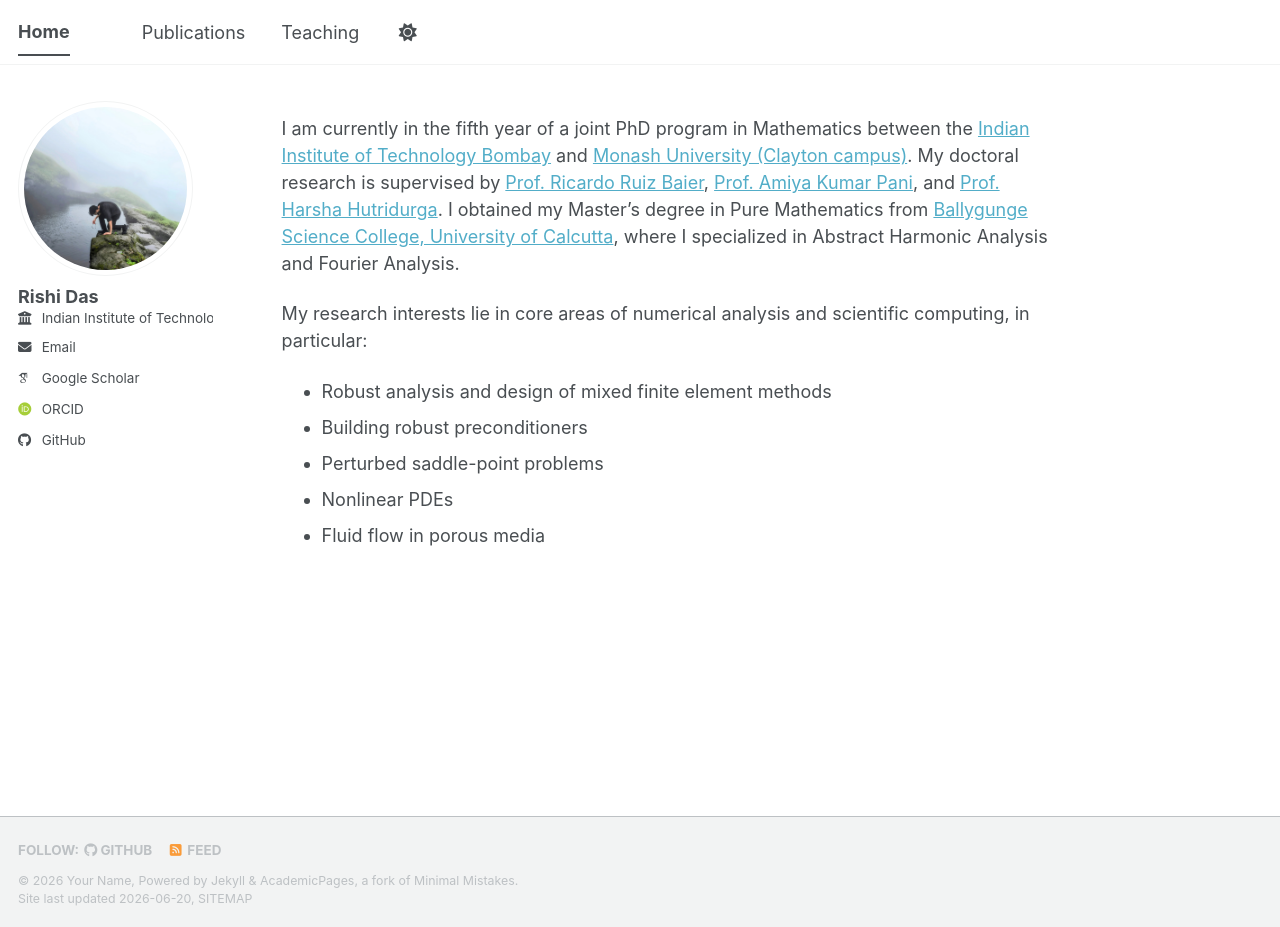
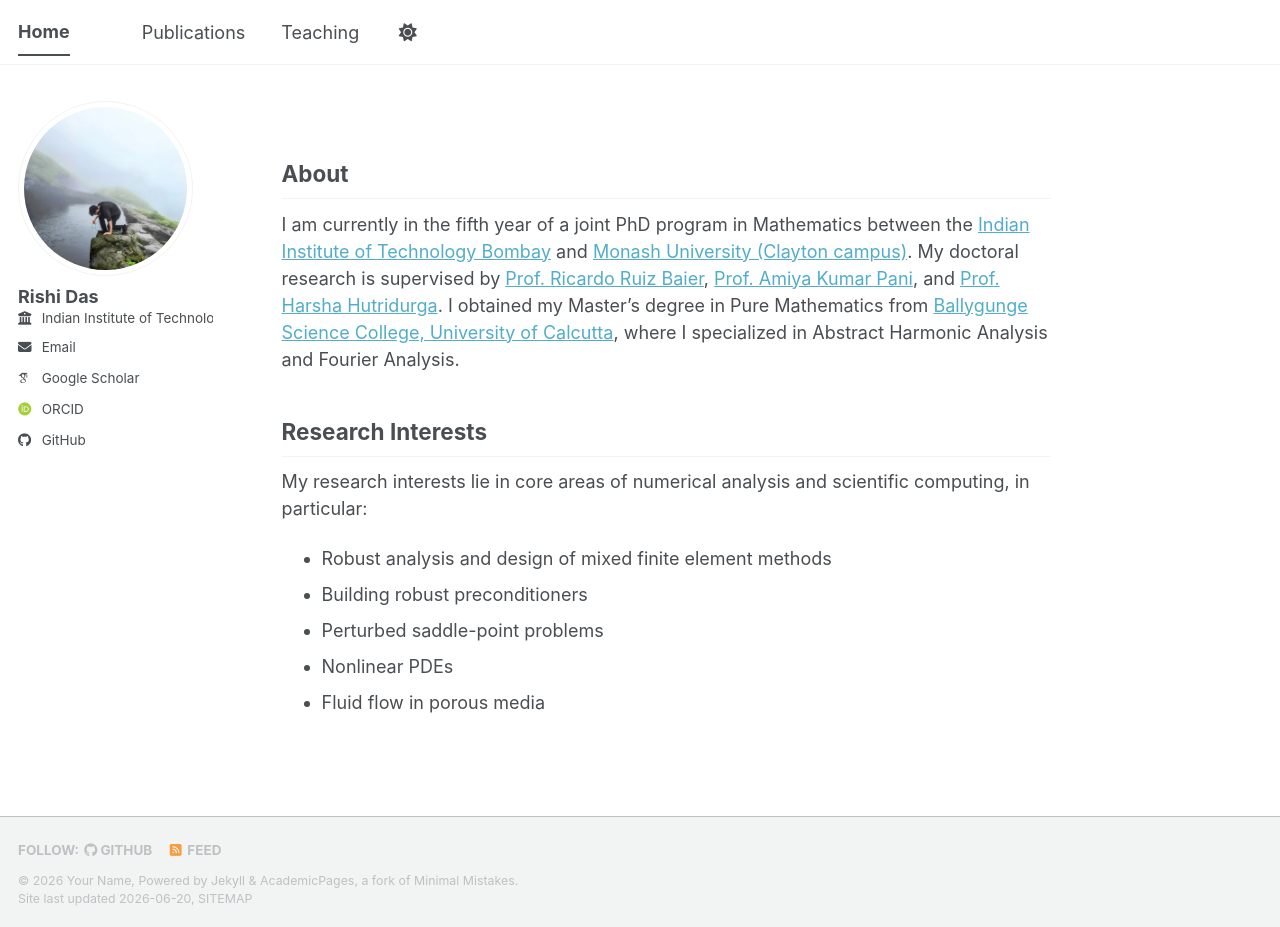
Before and after one commit to rishidas-04/rishidas-04.github.io, a Jekyll site: the page built from _pages/about.md, in a window 1280 px wide and 927 px high. Built offline with Jekyll 4.4.1, drawn with Linux system fonts in a browser that asks for light colours; some web fonts are replaced; a script bundle is joined from its source files by our own code; library files that are not in the unit come from our copies.

Commit message:
Update about.md with research interests section
Added a section for research interests detailing numerical analysis and scientific computing.

```diff
--- a/_pages/about.md
+++ b/_pages/about.md
@@ -6,7 +6,11 @@ redirect_from:
   - /about/
   - /about.html
 ---
+## About
+
 I am currently in the fifth year of a joint PhD program in Mathematics between the [Indian Institute of Technology Bombay](https://www.iitb.ac.in/) and [Monash University (Clayton campus)](https://www.monash.edu/). My doctoral research is supervised by [Prof. Ricardo Ruiz Baier](https://ruizbaier.github.io/), [Prof. Amiya Kumar Pani](https://www.bits-pilani.ac.in/goa/amiya-kumar-pani), and [Prof. Harsha Hutridurga](https://hutridurga.wordpress.com/). I obtained my Master’s degree in Pure Mathematics from [Ballygunge Science College, University of Calcutta](https://www.caluniv.ac.in/campuses/campus-3.html), where I specialized in Abstract Harmonic Analysis and Fourier Analysis.
+
+## Research Interests
 
 My research interests lie in core areas of numerical analysis and scientific computing, in particular:
 
```
